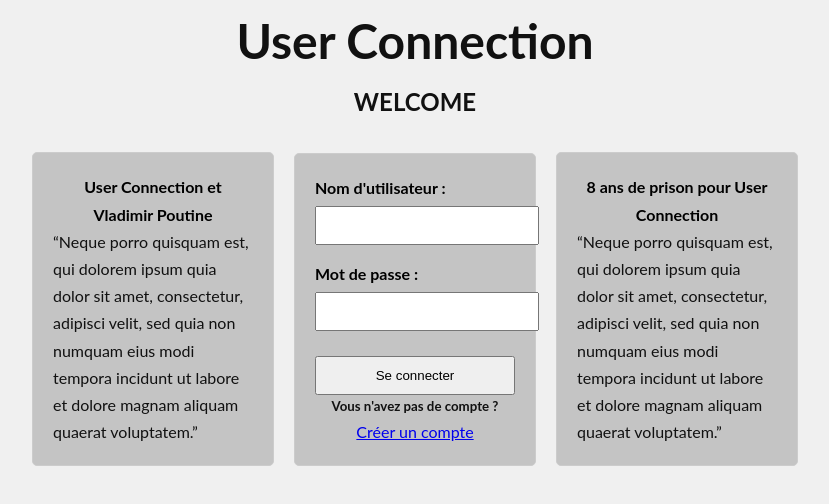
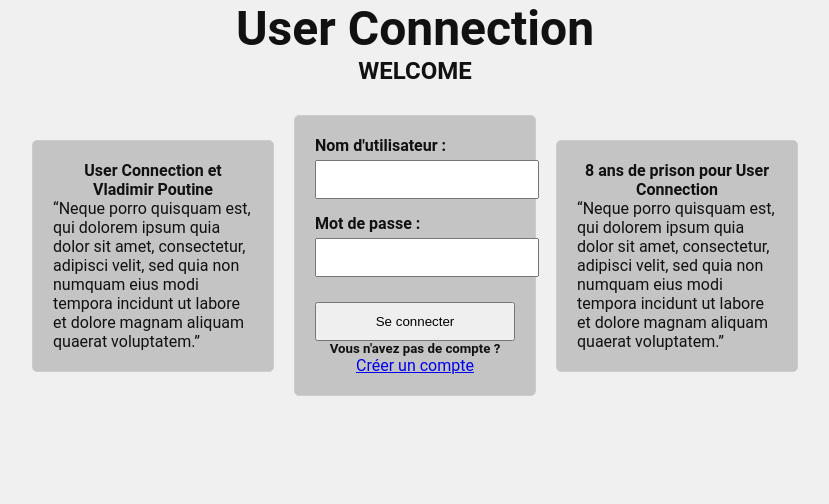
Before and after one commit to WildCodeSchool-2024-02/JS-Nantes-RamCSS-P2-Faketory, a React (Vite) app in the folder client/: page / in a window 1280 px wide. Shown: the top 504 px of the page, without its empty margins (225-1054 px from the left). Built offline with nearby package versions, Linux system fonts and the light colour scheme.

Commit message:
S01_userConnection: agencement2

```diff
--- a/client/src/App.jsx
+++ b/client/src/App.jsx
@@ -1,6 +1,5 @@
 import UserConnection from "./components/UserConnection";
 
-import "./App.css";
 
 function App() {
   return (
--- a/client/src/components/UserConnection.css
+++ b/client/src/components/UserConnection.css
@@ -39,7 +39,7 @@
     padding: 0;
 }
 
-.card {
+#card1, #card2, #card3 {
     display: flex;
     flex-direction: column;
     align-items: center;
@@ -53,15 +53,11 @@
     transition: background-color 0.2s ease, color 0.2s ease;
 }
 
-.card:hover {
+#card1:hover {
     background-color: #a1a0a0;
     scale: 110%;
 }
 
-.card h4 {
-    margin: 0;
-    color: #000;
-}
 
 form {
     display: flex;
```
